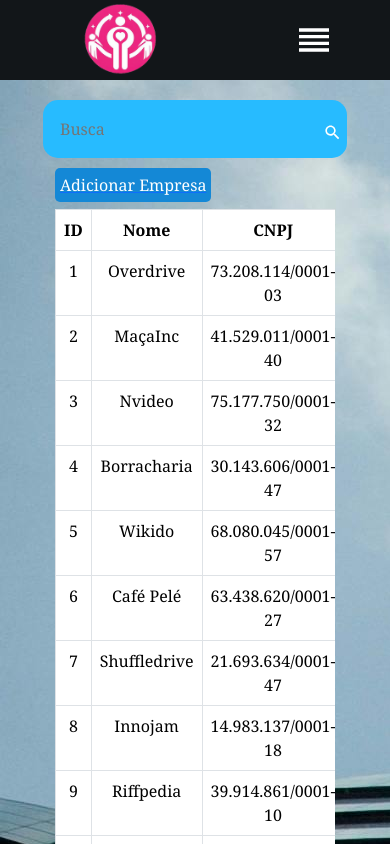
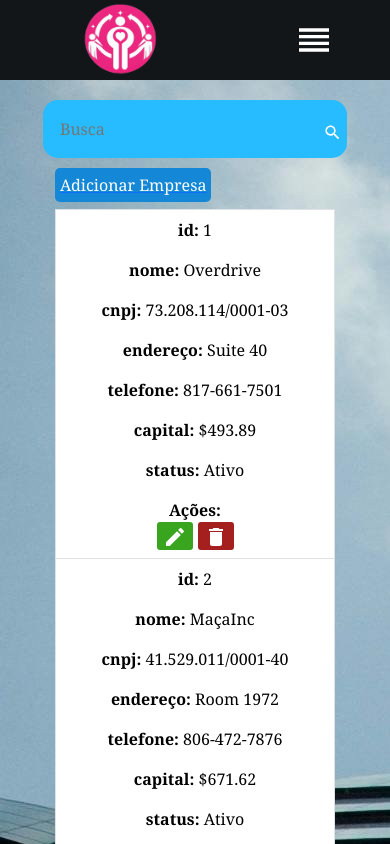
Before and after one commit to Itzmatheuss/project02-overdrive, a React (Create React App) app: page /company in a window 390 px wide. Shown: the top 844 px of the page. Built offline with nearby package versions, Linux system fonts and the light colour scheme.

Commit message:
TableResponsive

```diff
--- a/src/MOCK_DATA_COMPANY.json
+++ b/src/MOCK_DATA_COMPANY.json
@@ -3,325 +3,325 @@
     "id": 1,
     "cnpj": "73.208.114/0001-03",
     "date": "5/19/2023",
-    "name": "Overdrive",
-    "fantasy_name": "ProQuad",
+    "nome": "Overdrive",
+    "fantasy_nome": "ProQuad",
     "cnae": "40-5620065",
     "nature": "walmart.com",
-    "address": "Suite 40",
-    "phone": "817-661-7501",
-    "money": "$493.89",
+    "endereço": "Suite 40",
+    "telefone": "817-661-7501",
+    "capital": "$493.89",
     "status": "Ativo"
   },
   {
     "id": 2,
     "cnpj": "41.529.011/0001-40",
     "date": "8/4/2023",
-    "name": "MaçaInc",
-    "fantasy_name": "Fungicure Athletes Foot",
+    "nome": "MaçaInc",
+    "fantasy_nome": "Fungicure Athletes Foot",
     "cnae": "40-7369841",
     "nature": "hhs.gov",
-    "address": "Room 1972",
-    "phone": "806-472-7876",
-    "money": "$671.62",
+    "endereço": "Room 1972",
+    "telefone": "806-472-7876",
+    "capital": "$671.62",
     "status": "Ativo"
   },
   {
     "id": 3,
     "cnpj": "75.177.750/0001-32",
     "date": "5/30/2023",
-    "name": "Nvideo",
-    "fantasy_name": "Camptosar",
+    "nome": "Nvideo",
+    "fantasy_nome": "Camptosar",
     "cnae": "12-0454099",
     "nature": "deviantart.com",
-    "address": "Suite 50",
-    "phone": "303-935-3780",
-    "money": "$703.57",
+    "endereço": "Suite 50",
+    "telefone": "303-935-3780",
+    "capital": "$703.57",
     "status": "Pendente"
   },
   {
     "id": 4,
     "cnpj": "30.143.606/0001-47",
     "date": "3/10/2024",
-    "name": "Borracharia",
-    "fantasy_name": "Peach",
+    "nome": "Borracharia",
+    "fantasy_nome": "Peach",
     "cnae": "56-9232881",
     "nature": "clickbank.net",
-    "address": "PO Box 39213",
-    "phone": "901-851-3343",
-    "money": "$801.81",
+    "endereço": "PO Box 39213",
+    "telefone": "901-851-3343",
+    "capital": "$801.81",
     "status": "Inativo"
   },
   {
     "id": 5,
     "cnpj": "68.080.045/0001-57",
     "date": "8/9/2023",
-    "name": "Wikido",
-    "fantasy_name": "Tussin CF",
+    "nome": "Wikido",
+    "fantasy_nome": "Tussin CF",
     "cnae": "27-0328619",
     "nature": "plala.or.jp",
-    "address": "Room 538",
-    "phone": "915-190-9270",
-    "money": "$982.81",
+    "endereço": "Room 538",
+    "telefone": "915-190-9270",
+    "capital": "$982.81",
     "status": "Ativo"
   },
   {
     "id": 6,
     "cnpj": "63.438.620/0001-27",
     "date": "4/24/2023",
-    "name": "Café Pelé",
-    "fantasy_name": "Skin So Soft Bug Guard Plus IR3535",
+    "nome": "Café Pelé",
+    "fantasy_nome": "Skin So Soft Bug Guard Plus IR3535",
     "cnae": "64-7996478",
     "nature": "w3.org",
-    "address": "Room 1397",
-    "phone": "512-119-4032",
-    "money": "$338.60",
+    "endereço": "Room 1397",
+    "telefone": "512-119-4032",
+    "capital": "$338.60",
     "status": "Inativo"
   },
   {
     "id": 7,
     "cnpj": "21.693.634/0001-47",
     "date": "2/28/2024",
-    "name": "Shuffledrive",
-    "fantasy_name": "EPINEPHRINE",
+    "nome": "Shuffledrive",
+    "fantasy_nome": "EPINEPHRINE",
     "cnae": "82-0781290",
     "nature": "bigcartel.com",
-    "address": "Room 1818",
-    "phone": "432-735-1291",
-    "money": "$398.81",
+    "endereço": "Room 1818",
+    "telefone": "432-735-1291",
+    "capital": "$398.81",
     "status": "Pendente"
   },
   {
     "id": 8,
     "cnpj": "14.983.137/0001-18",
     "date": "6/26/2023",
-    "name": "Innojam",
-    "fantasy_name": "Eczemin",
+    "nome": "Innojam",
+    "fantasy_nome": "Eczemin",
     "cnae": "36-4731211",
     "nature": "etsy.com",
-    "address": "Apt 187",
-    "phone": "915-848-1636",
-    "money": "$150.46",
+    "endereço": "Apt 187",
+    "telefone": "915-848-1636",
+    "capital": "$150.46",
     "status": "Ativo"
   },
   {
     "id": 9,
     "cnpj": "39.914.861/0001-10",
     "date": "7/24/2023",
-    "name": "Riffpedia",
-    "fantasy_name": "Ondansetron",
+    "nome": "Riffpedia",
+    "fantasy_nome": "Ondansetron",
     "cnae": "16-3916690",
     "nature": "flickr.com",
-    "address": "Apt 1130",
-    "phone": "719-348-1582",
-    "money": "$8.64",
+    "endereço": "Apt 1130",
+    "telefone": "719-348-1582",
+    "capital": "$8.64",
     "status": "Pendente"
   },
   {
     "id": 10,
     "cnpj": "57.662.844/0001-15",
     "date": "9/30/2023",
-    "name": "Realbuzz",
-    "fantasy_name": "Neutrogena Healthy Skin 3 in 1 Concealer for Eyes",
+    "nome": "Realbuzz",
+    "fantasy_nome": "Neutrogena Healthy Skin 3 in 1 Concealer for Eyes",
     "cnae": "35-6306010",
     "nature": "dot.gov",
-    "address": "Apt 1690",
-    "phone": "615-722-2833",
-    "money": "$636.21",
+    "endereço": "Apt 1690",
+    "telefone": "615-722-2833",
+    "capital": "$636.21",
     "status": "Ativo"
   },
   {
     "id": 11,
     "cnpj": "95.480.865/0001-09",
     "date": "2/26/2024",
-    "name": "Skinder",
-    "fantasy_name": "Metoclopramide Hydrochloride",
+    "nome": "Skinder",
+    "fantasy_nome": "Metoclopramide Hydrochloride",
     "cnae": "78-3581354",
     "nature": "flickr.com",
-    "address": "Apt 450",
-    "phone": "832-337-6053",
-    "money": "$297.61",
+    "endereço": "Apt 450",
+    "telefone": "832-337-6053",
+    "capital": "$297.61",
     "status": "Inativo"
   },
   {
     "id": 12,
     "cnpj": "34.733.456/0001-82",
     "date": "2/26/2024",
-    "name": "Yodel",
-    "fantasy_name": "GINSENGGO",
+    "nome": "Yodel",
+    "fantasy_nome": "GINSENGGO",
     "cnae": "68-9498931",
     "nature": "csmonitor.com",
-    "address": "Suite 83",
-    "phone": "423-433-9689",
-    "money": "$86.42",
+    "endereço": "Suite 83",
+    "telefone": "423-433-9689",
+    "capital": "$86.42",
     "status": "Inativo"
   },
   {
     "id": 13,
     "cnpj": "74.072.221/0001-01",
     "date": "7/28/2023",
-    "name": "Jazzy",
-    "fantasy_name": "smart sense allergy",
+    "nome": "Jazzy",
+    "fantasy_nome": "smart sense allergy",
     "cnae": "19-3837715",
     "nature": "google.es",
-    "address": "PO Box 71915",
-    "phone": "713-505-9156",
-    "money": "$377.08",
+    "endereço": "PO Box 71915",
+    "telefone": "713-505-9156",
+    "capital": "$377.08",
     "status": "Ativo"
   },
   {
     "id": 14,
     "cnpj": "42.139.874/0001-74",
     "date": "3/2/2024",
-    "name": "Jetwire",
-    "fantasy_name": "HyVee Inc",
+    "nome": "Jetwire",
+    "fantasy_nome": "HyVee Inc",
     "cnae": "98-5960866",
     "nature": "mashable.com",
-    "address": "12th Floor",
-    "phone": "970-391-6379",
-    "money": "$144.81",
+    "endereço": "12th Floor",
+    "telefone": "970-391-6379",
+    "capital": "$144.81",
     "status": "Pendente"
   },
   {
     "id": 15,
     "cnpj": "60.943.713/0001-10",
     "date": "11/26/2023",
-    "name": "Eadel",
-    "fantasy_name": "Lactulose",
+    "nome": "Eadel",
+    "fantasy_nome": "Lactulose",
     "cnae": "35-1632750",
     "nature": "usnews.com",
-    "address": "Suite 43",
-    "phone": "512-117-5405",
-    "money": "$170.83",
+    "endereço": "Suite 43",
+    "telefone": "512-117-5405",
+    "capital": "$170.83",
     "status": "Inativo"
   },
   {
     "id": 16,
     "cnpj": "17.781.560/0001-23",
     "date": "6/9/2023",
-    "name": "Fivebridge",
-    "fantasy_name": "risperidone",
+    "nome": "Fivebridge",
+    "fantasy_nome": "risperidone",
     "cnae": "11-7506850",
     "nature": "walmart.com",
-    "address": "3rd Floor",
-    "phone": "915-750-8409",
-    "money": "$836.75",
+    "endereço": "3rd Floor",
+    "telefone": "915-750-8409",
+    "capital": "$836.75",
     "status": "Ativo"
   },
   {
     "id": 17,
     "cnpj": "79.228.397/0001-23",
     "date": "7/1/2023",
-    "name": "Mynte",
-    "fantasy_name": "Fair Foundation SPF 15",
+    "nome": "Mynte",
+    "fantasy_nome": "Fair Foundation SPF 15",
     "cnae": "61-2218612",
     "nature": "51.la",
-    "address": "15th Floor",
-    "phone": "214-483-7343",
-    "money": "$957.16",
+    "endereço": "15th Floor",
+    "telefone": "214-483-7343",
+    "capital": "$957.16",
     "status": "Inativo"
   },
   {
     "id": 18,
     "cnpj": "48.933.528/0001-40",
     "date": "2/14/2024",
-    "name": "Rhybox",
-    "fantasy_name": "Terazol 3",
+    "nome": "Rhybox",
+    "fantasy_nome": "Terazol 3",
     "cnae": "30-8574310",
     "nature": "dot.gov",
-    "address": "Apt 1877",
-    "phone": "832-237-9091",
-    "money": "$420.96",
+    "endereço": "Apt 1877",
+    "telefone": "832-237-9091",
+    "capital": "$420.96",
     "status": "Inativo"
   },
   {
     "id": 19,
     "cnpj": "23.229.429/0001-50",
     "date": "2/22/2024",
-    "name": "Buzzbean",
-    "fantasy_name": "ziprasidone hydrochloride",
+    "nome": "Buzzbean",
+    "fantasy_nome": "ziprasidone hydrochloride",
     "cnae": "97-6855996",
     "nature": "intel.com",
-    "address": "Apt 1898",
-    "phone": "214-123-4162",
-    "money": "$992.19",
+    "endereço": "Apt 1898",
+    "telefone": "214-123-4162",
+    "capital": "$992.19",
     "status": "Ativo"
   },
   {
     "id": 20,
     "cnpj": "22.986.697/0001-54",
     "date": "8/18/2023",
-    "name": "Twitterlist",
-    "fantasy_name": "ELOCTATE",
+    "nome": "Twitterlist",
+    "fantasy_nome": "ELOCTATE",
     "cnae": "26-3759925",
     "nature": "wunderground.com",
-    "address": "Suite 64",
-    "phone": "214-988-6454",
-    "money": "$913.82",
+    "endereço": "Suite 64",
+    "telefone": "214-988-6454",
+    "capital": "$913.82",
     "status": "Ativo"
   },
   {
     "id": 21,
     "cnpj": "45.341.004/0001-71",
     "date": "6/2/2023",
-    "name": "Twinte",
-    "fantasy_name": "LIGHTENER",
+    "nome": "Twinte",
+    "fantasy_nome": "LIGHTENER",
     "cnae": "58-2520525",
     "nature": "spiegel.de",
-    "address": "Suite 40",
-    "phone": "713-782-5148",
-    "money": "$869.63",
+    "endereço": "Suite 40",
+    "telefone": "713-782-5148",
+    "capital": "$869.63",
     "status": "Ativo"
   },
   {
     "id": 22,
     "cnpj": "20.116.560/0001-13",
     "date": "6/11/2023",
-    "name": "Thoughtbeat",
-    "fantasy_name": "Lidocaine Hydrochloride",
+    "nome": "Thoughtbeat",
+    "fantasy_nome": "Lidocaine Hydrochloride",
     "cnae": "88-8839239",
     "nature": "cbslocal.com",
-    "address": "14th Floor",
-    "phone": "936-681-5609",
-    "money": "$630.92",
+    "endereço": "14th Floor",
+    "telefone": "936-681-5609",
+    "capital": "$630.92",
     "status": "Inativo"
   },
   {
     "id": 23,
     "cnpj": "03.525.484/0001-80",
     "date": "5/2/2023",
-    "name": "Feedmix",
-    "fantasy_name": "Alprazolam",
+    "nome": "Feedmix",
+    "fantasy_nome": "Alprazolam",
     "cnae": "11-5300232",
     "nature": "yale.edu",
-    "address": "Apt 1110",
-    "phone": "865-242-9102",
-    "money": "$147.54",
+    "endereço": "Apt 1110",
+    "telefone": "865-242-9102",
+    "capital": "$147.54",
     "status": "Ativo"
   },
   {
     "id": 24,
     "cnpj": "57.590.621/0001-90",
     "date": "7/5/2023",
-    "name": "Feedmix",
-    "fantasy_name": "Oxaliplatin",
+    "nome": "Feedmix",
+    "fantasy_nome": "Oxaliplatin",
     "cnae": "36-7633771",
     "nature": "virginia.edu",
-    "address": "Apt 958",
-    "phone": "469-950-8782",
-    "money": "$470.93",
+    "endereço": "Apt 958",
+    "telefone": "469-950-8782",
+    "capital": "$470.93",
     "status": "Ativo"
   },
   {
     "id": 25,
     "cnpj": "59.063.522/0001-85",
     "date": "10/2/2023",
-    "name": "Ainyx",
-    "fantasy_name": "Captopril",
+    "nome": "Ainyx",
+    "fantasy_nome": "Captopril",
     "cnae": "99-3368400",
     "nature": "earthlink.net",
-    "address": "PO Box 83976",
-    "phone": "214-859-3864",
-    "money": "$91.26",
+    "endereço": "PO Box 83976",
+    "telefone": "214-859-3864",
+    "capital": "$91.26",
     "status": "Ativo"
   }
 ]
--- a/src/pages/Company.js
+++ b/src/pages/Company.js
@@ -52,7 +52,7 @@ const Company = () => {
     },
     {
       header: "Nome",
-      accessorKey: "name",
+      accessorKey: "nome",
       size: 100,
     },
     {
@@ -63,18 +63,18 @@ const Company = () => {
 
     {
       header: "Endereço",
-      accessorKey: "address",
+      accessorKey: "endereço",
       size: 80,
     },
 
     {
       header: "Telefone",
-      accessorKey: "phone",
+      accessorKey: "telefone",
       size: 100,
     },
     {
       header: "Capital",
-      accessorKey: "money",
+      accessorKey: "capital",
       size: 100,
     },
     {
@@ -116,6 +116,7 @@ const Company = () => {
   });
 
   return (
+    <div className="container_comp">
       <div className="container ">
         <div className="search">
           <input
@@ -129,7 +130,7 @@ const Company = () => {
             <SearchIcon />
           </span>
         </div>
-      <div className="tabela table-responsive">
+        <div className="tabela">
           <div className="add">
             <Link to="/signupcomp">
               <button type="submit" className="btn-user">
@@ -156,8 +157,15 @@ const Company = () => {
               {table.getRowModel().rows.map((row) => (
                 <tr key={row.id}>
                   {row.getVisibleCells().map((cell) => (
-                  <td className="w-auto h-auto p-2" key={cell.id}>
-                    {flexRender(cell.column.columnDef.cell, cell.getContext())}
+                    <td
+                      data-th={cell.column.id}
+                      className="w-auto h-auto p-2"
+                      key={cell.id}
+                    >
+                      {flexRender(
+                        cell.column.columnDef.cell,
+                        cell.getContext()
+                      )}
                     </td>
                   ))}
                 </tr>
@@ -192,6 +200,7 @@ const Company = () => {
           </div>
         </div>
       </div>
+    </div>
   );
 };
 
--- a/src/styles/Footer.css
+++ b/src/styles/Footer.css
@@ -1,6 +1,5 @@
 .footer {
   width: 100%;
-  height: -20px;
   background-color: #121619;
   display: flex;
   justify-content: center;
--- a/src/styles/Home.css
+++ b/src/styles/Home.css
@@ -1,6 +1,6 @@
 main {
   width: 100%;
-  height: 100vh;
+  height: 82vh;
   font-family: Georgia, "Times New Roman", Times, serif;
   background-image: url(../assets/now.jpg);
   background-position: center;
@@ -10,7 +10,6 @@ main {
 }
 
 main {
-  height: 93vh;
   display: flex;
   justify-content: center;
   align-items: center;
--- a/src/styles/Users.css
+++ b/src/styles/Users.css
@@ -1,12 +1,15 @@
 body {
   background-image: url(../assets/build.jpg);
+}
+.container_users,
+.container_comp {
+  height: 82vh;
 }
 .container {
   width: 100%;
   display: flex;
   flex-direction: column;
   align-items: center;
-  height: 100vh;
   font-family: Georgia, "Times New Roman", Times, serif;
   color: #000;
   padding: 20px;
@@ -113,3 +116,19 @@ input:focus-visible {
 .btn-del:hover {
   background-color: #cc1616;
 }
+
+@media (max-width: 900px) {
+  .footer {
+    display: none;
+  }
+  thead {
+    display: none;
+  }
+  td {
+    display: block;
+  }
+  td::before {
+    content: attr(data-th) ": ";
+    font-weight: bold;
+  }
+}
```
Also changed, not shown: src/MOCK_DATA_USER.json (+48 -48 lines), src/pages/Users.js (+15 -6 lines). Lines whose indentation alone changed are shown as unchanged.
